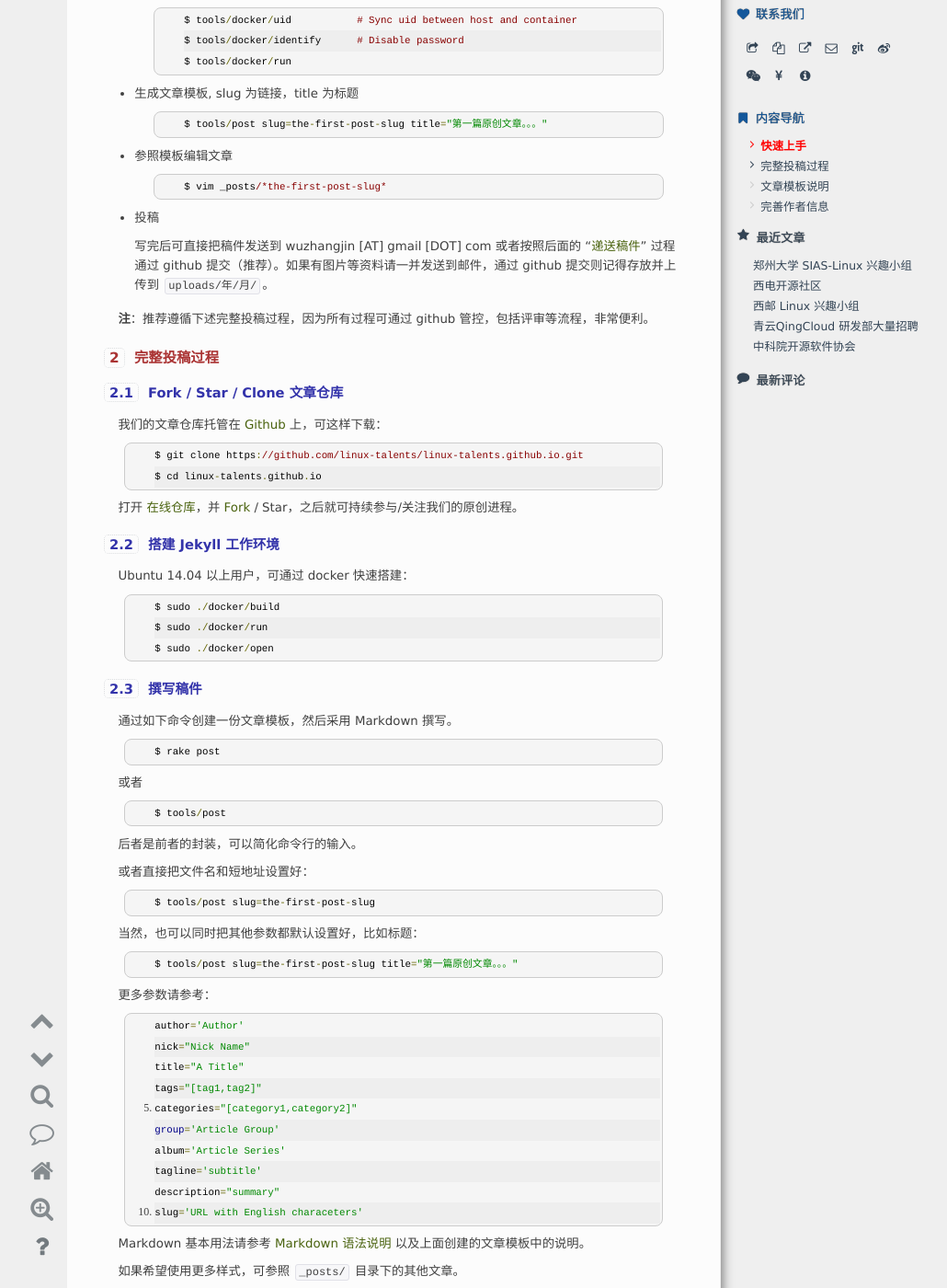
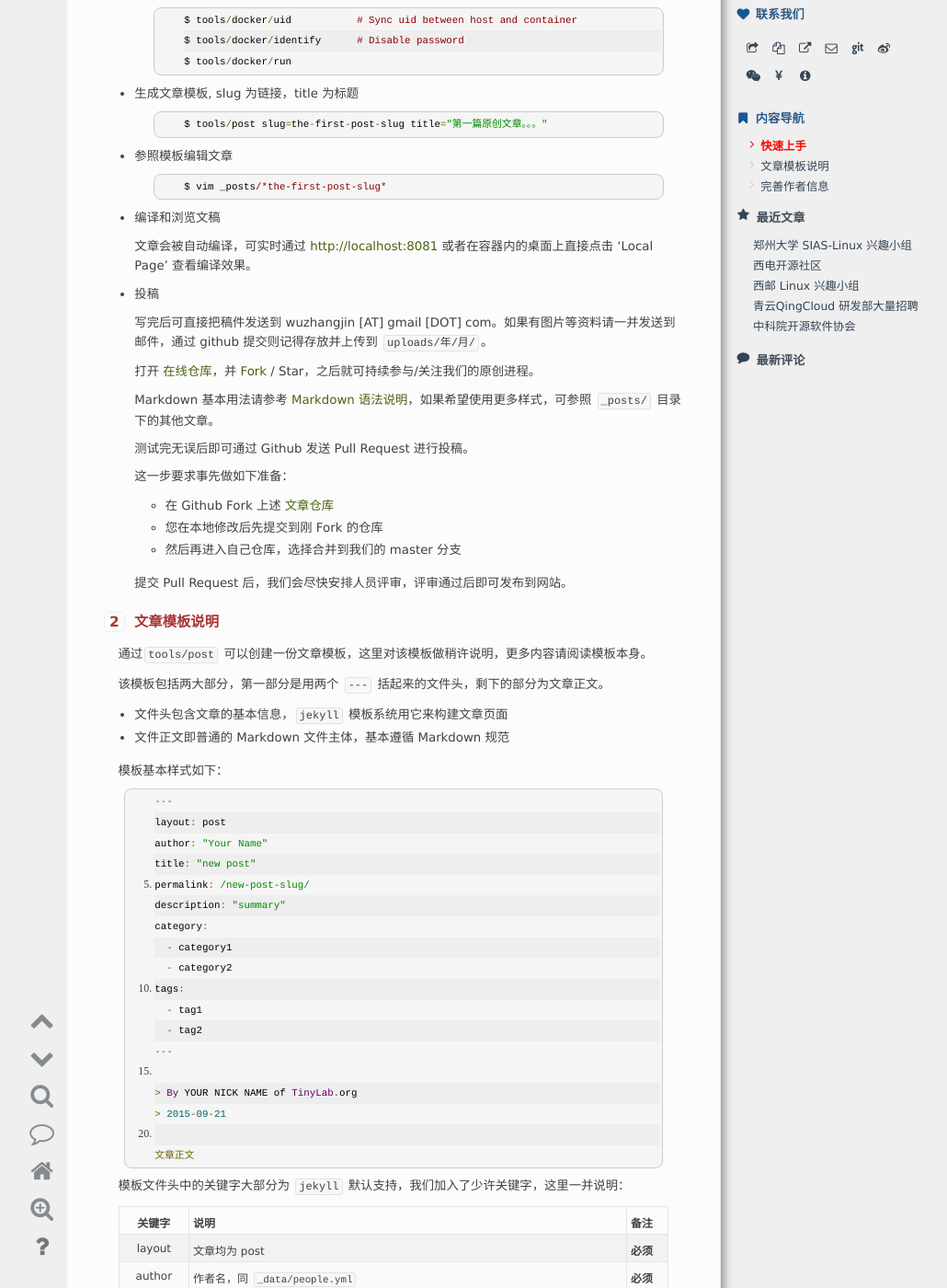
Before and after one commit to lzufalcon/linux-talents.github.io, a Jekyll site: the page built from pages/post.md, in a window 1280 px wide and 1400 px high, scrolled down 743 px. Shown: the whole window at 92% size, without its empty margins (88-1118 px from the left). Built offline with Jekyll 4.4.1, drawn with Linux system fonts in a browser that asks for light colours; comment, search, counter and statistics services are not loaded; some of the changed text lies outside the part shown.

Commit message:
post: Remove some deprecated content
Signed-off-by: Wu Zhangjin <wuzhangjin@gmail.com>

```diff
--- a/pages/post.md
+++ b/pages/post.md
@@ -47,96 +47,31 @@ Linux Talents 作为一个开放 Linux 人才交流平台，热烈欢迎大家
 
       $ vim _posts/*the-first-post-slug*
 
+* 编译和浏览文稿
+
+  文章会被自动编译，可实时通过 <http://localhost:8081> 或者在容器内的桌面上直接点击 'Local Page' 查看编译效果。
+
 * 投稿
 
-  写完后可直接把稿件发送到 wuzhangjin [AT] gmail [DOT] com 或者按照后面的 “[递送稿件](#section-7)” 过程通过 github 提交（推荐）。如果有图片等资料请一并发送到邮件，通过 github 提交则记得存放并上传到 `uploads/年/月/`。
+  写完后可直接把稿件发送到 wuzhangjin [AT] gmail [DOT] com。如果有图片等资料请一并发送到邮件，通过 github 提交则记得存放并上传到 `uploads/年/月/`。
 
-**注**：推荐遵循下述完整投稿过程，因为所有过程可通过 github 管控，包括评审等流程，非常便利。
+  打开 [在线仓库][1]，并 [Fork](https://github.com/linux-talents/linux-talents.github.io#fork-destination-box) / Star，之后就可持续参与/关注我们的原创进程。
 
-## 完整投稿过程
+  Markdown 基本用法请参考 [Markdown 语法说明][2]，如果希望使用更多样式，可参照 `_posts/` 目录下的其他文章。
 
-### Fork / Star / Clone 文章仓库
+  测试完无误后即可通过 Github 发送 Pull Request 进行投稿。
 
-我们的文章仓库托管在 [Github][1] 上，可这样下载：
+  这一步要求事先做如下准备：
 
-    $ git clone https://github.com/linux-talents/linux-talents.github.io.git
-    $ cd linux-talents.github.io
+    * 在 Github Fork 上述 [文章仓库][1]
+    * 您在本地修改后先提交到刚 Fork 的仓库
+    * 然后再进入自己仓库，选择合并到我们的 master 分支
 
-打开 [在线仓库][1]，并 [Fork](https://github.com/linux-talents/linux-talents.github.io#fork-destination-box) / Star，之后就可持续参与/关注我们的原创进程。
-
-### 搭建 Jekyll 工作环境
-
-Ubuntu 14.04 以上用户，可通过 docker 快速搭建：
-
-    $ sudo ./docker/build
-    $ sudo ./docker/run
-    $ sudo ./docker/open
-
-### 撰写稿件
-
-通过如下命令创建一份文章模板，然后采用 Markdown 撰写。
-
-    $ rake post
-
-或者
-
-    $ tools/post
-
-后者是前者的封装，可以简化命令行的输入。
-
-或者直接把文件名和短地址设置好：
-
-    $ tools/post slug=the-first-post-slug
-
-当然，也可以同时把其他参数都默认设置好，比如标题：
-
-    $ tools/post slug=the-first-post-slug title="第一篇原创文章。。。"
-
-更多参数请参考：
-
-    author='Author'
-    nick="Nick Name"
-    title="A Title"
-    tags="[tag1,tag2]"
-    categories="[category1,category2]"
-    group='Article Group'
-    album='Article Series'
-    tagline='subtitle'
-    description="summary"
-    slug='URL with English characeters'
-
-Markdown 基本用法请参考 [Markdown 语法说明][2] 以及上面创建的文章模板中的说明。
-
-如果希望使用更多样式，可参照 `_posts/` 目录下的其他文章。
-
-如果有附件或者图片资料，请创建目录 `uploads/年/月/`，并添加资料进去，然后在文章中通过 Markdown 语法引用。
-
-*注*：也可以在 `_data/people.yml` 中添加上作者信息后直接通过如下方式创建一个快捷命令以便自动填充作者信息，例如：
-
-    $ cd tools
-    $ ln -s post falcon.post
-
-把 `falcon` 替换为你自己的昵称即可。
-
-### 编译和浏览文稿
-
-如果 jekyll 环境由 docker 搭建，文章会被自动编译，可实时通过 <http://localhost:8080> 查看编译效果。
-
-### 递送稿件
-
-测试完无误后即可通过 Github 发送 Pull Request 进行投稿。
-
-这一步要求事先做如下准备：
-
-* 在 Github Fork 上述 [文章仓库][1]
-* 您在本地修改后先提交到刚 Fork 的仓库
-* 然后再进入自己仓库，选择合并到我们的 master 分支
-
-提交 Pull Request 后，我们会尽快安排人员评审，评审通过后即可发布到网站。
+  提交 Pull Request 后，我们会尽快安排人员评审，评审通过后即可发布到网站。
 
 ## 文章模板说明
 
-通过 `rake post` 或者 `tools/post` 可以创建一份文章模板，这里对该模板做稍许说明，更多内容请阅读模板本身。
+通过`tools/post` 可以创建一份文章模板，这里对该模板做稍许说明，更多内容请阅读模板本身。
 
 该模板包括两大部分，第一部分是用两个 `---` 括起来的文件头，剩下的部分为文章正文。
 
```
